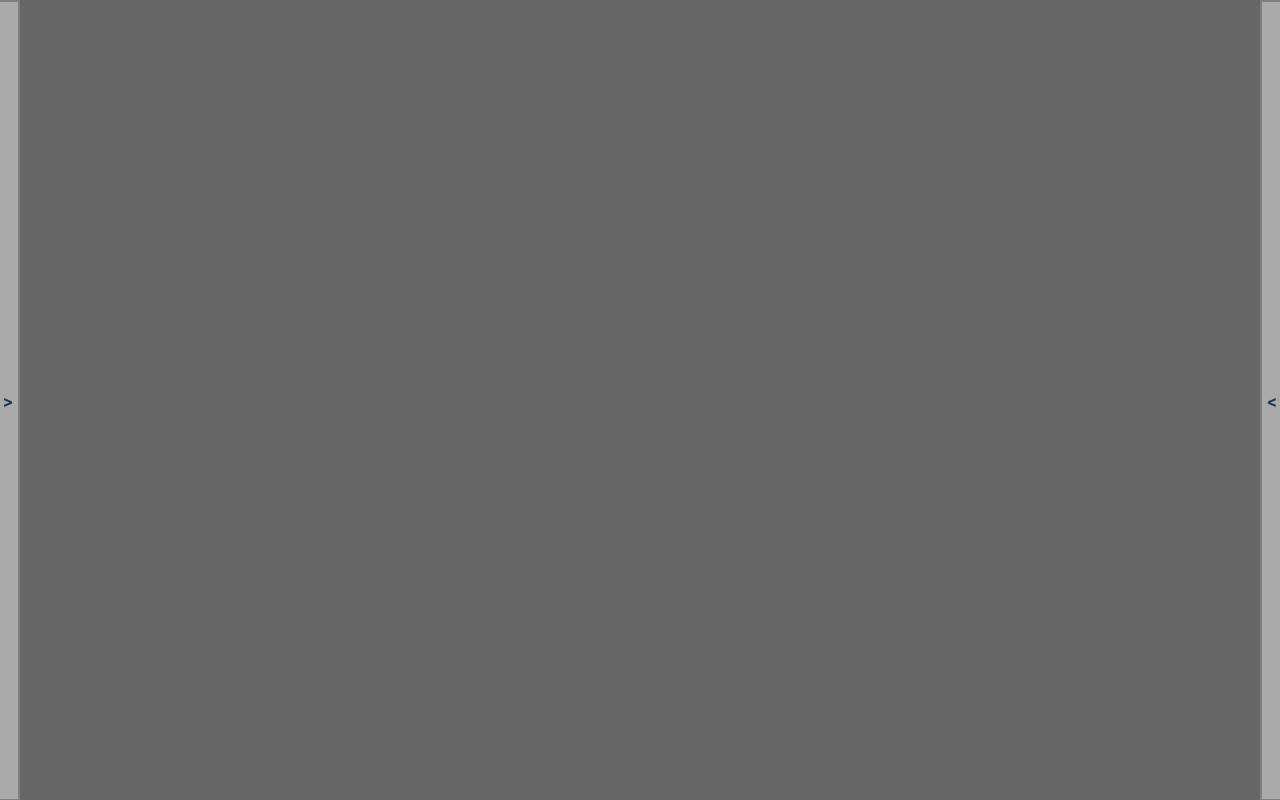
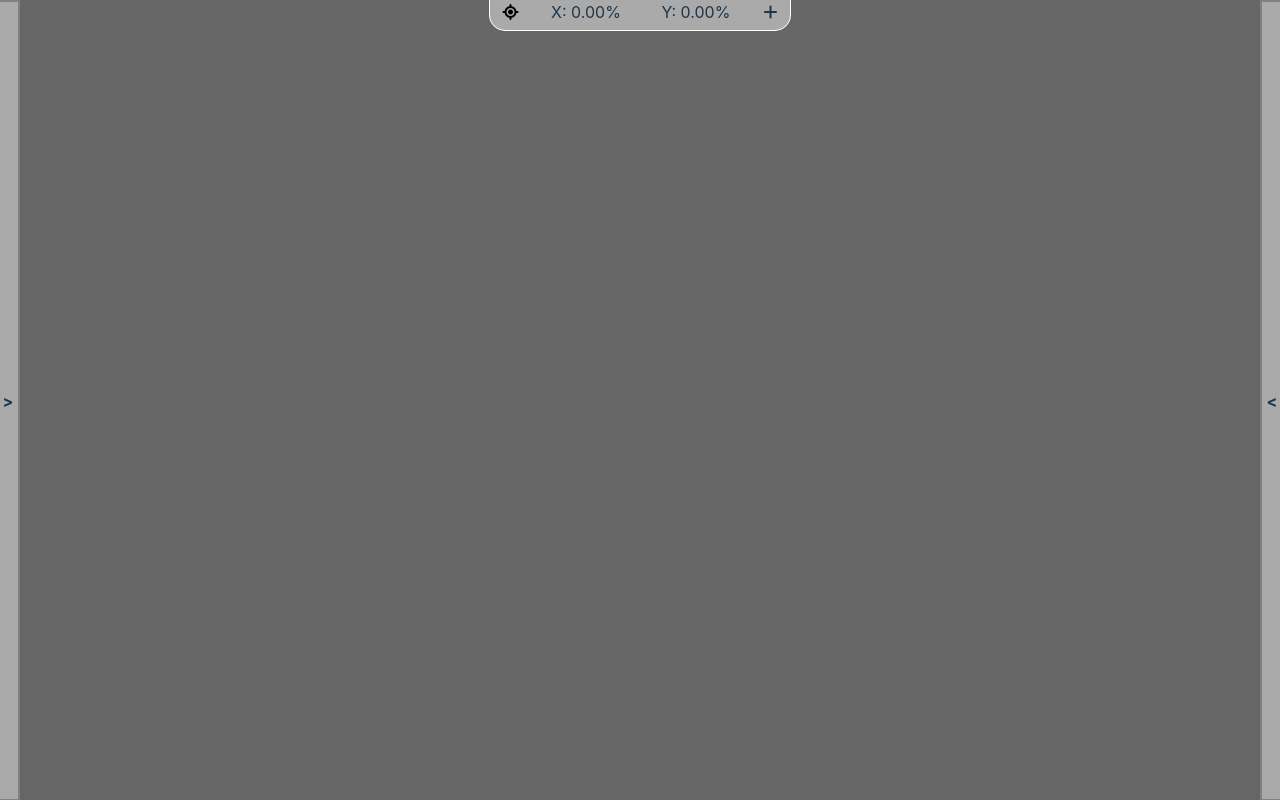
Before and after one commit to G-Ambatte/mapbrewery, a React (Vite) app: page / in a window 1280 px wide. Built offline with nearby package versions, Linux system fonts and the light colour scheme.

Commit message:
Add initial Location toolbar

```diff
--- a/src/components/display/display.css
+++ b/src/components/display/display.css
@@ -5,3 +5,26 @@
     background-size: contain;
     background-repeat: no-repeat;
 }
+
+.display .toolbar {
+    width: 300px;
+    margin: 0 auto;
+    height: 30px;
+    background-color: #aaa;
+    text-align: center;
+    border-radius: 0 0 15px 15px;
+    box-shadow: 0 1px white,
+                1px 0 white,
+                -1px 0 white;
+    display: flex;
+    flex-flow: row nowrap;
+    justify-content: space-around;
+    align-items: baseline;
+}
+
+.display .toolbar span {
+    width: 85px;
+}
+.display .toolbar span.icon {
+    width: fit-content;
+}
--- a/src/components/display/display.jsx
+++ b/src/components/display/display.jsx
@@ -1,5 +1,41 @@
 import './display.css'
 
+import { useState } from 'react';
+import { useLocalStorage } from '../../hooks/useStorage';
+
+
 export default function DisplayComponent({imageURL, eventDisplaySettings }){
-    return <div className={'display'} style={{ '--imageSrc': `url(${imageURL}`, ...eventDisplaySettings }}></div>;
+
+    const eventId = 1;
+
+    const [mouseTrack, setMouseTrack] = useState(false);
+    const [eventX, setEventX] = useLocalStorage(`event-locX-${eventId}`, 0);
+    const [eventY, setEventY] = useLocalStorage(`event-locY-${eventId}`, 0);
+
+    function endDrag(e){
+        setMouseTrack(false);
+        console.log(e);
+        setEventX(e.clientX / e.target.clientWidth);
+        setEventY(e.clientY / e.target.clientHeight);
+    }
+
+    const locationColor = mouseTrack ? 'white' : 'black';
+
+    return <div className='display' style={{ '--imageSrc': `url(${imageURL}`, ...eventDisplaySettings }} onDragOver={(e)=>{e.preventDefault()}} onDrop={endDrag}>
+        {/* Locations Toolbar */}
+        <div className='toolbar'>
+        <span
+            className='icon interactive fa-solid fa-location-crosshairs'
+            style={{ color: locationColor }}
+            draggable={true}
+            onDragStart={()=>{setMouseTrack(true)}}
+            onContextMenu={(e)=>{e.preventDefault(); return false;}}
+            onMouseDown={(e)=>{if(e.button != 0){ setEventX(0); setEventY(0); } }}
+        >
+        </span>
+        <span>X: {(eventX * 100).toFixed(2)}%</span>
+        <span>Y: {(eventY * 100).toFixed(2)}%</span>
+        <span className='icon interactive fa-solid fa-add' onClick={()=>{alert(1);}}></span>
+        </div>
+    </div>;
 };
```
